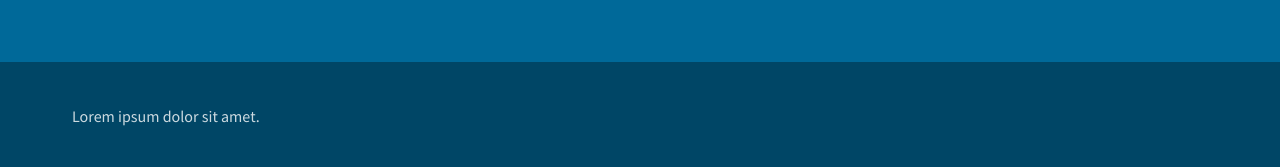
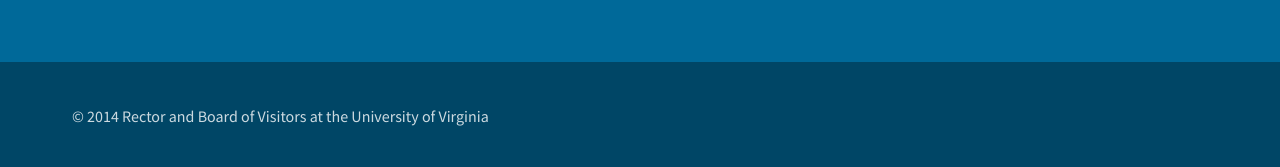
Before and after one commit to scholarslab/uvadh, a Jekyll site: the page built from profile.html, in a window 1280 px wide. Shown: the part 2221-2388 px from the top of the page. Built offline with Jekyll 4.4.1, drawn with Linux system fonts in a browser that asks for light colours; nearby versions of some CDN libraries; some web fonts are replaced.

Commit message:
Adds copyright. Fixes #1.

```diff
--- a/_layouts/default.html
+++ b/_layouts/default.html
@@ -29,7 +29,7 @@
         </main>
 
         <footer role="contentinfo">
-            <p>Lorem ipsum dolor sit amet.</p>
+            <p>&copy 2014 Rector and Board of Visitors at the University of Virginia</p>
         </footer>
 
         <script src="//ajax.googleapis.com/ajax/libs/jquery/1.11.0/jquery.min.js"></script>
```
